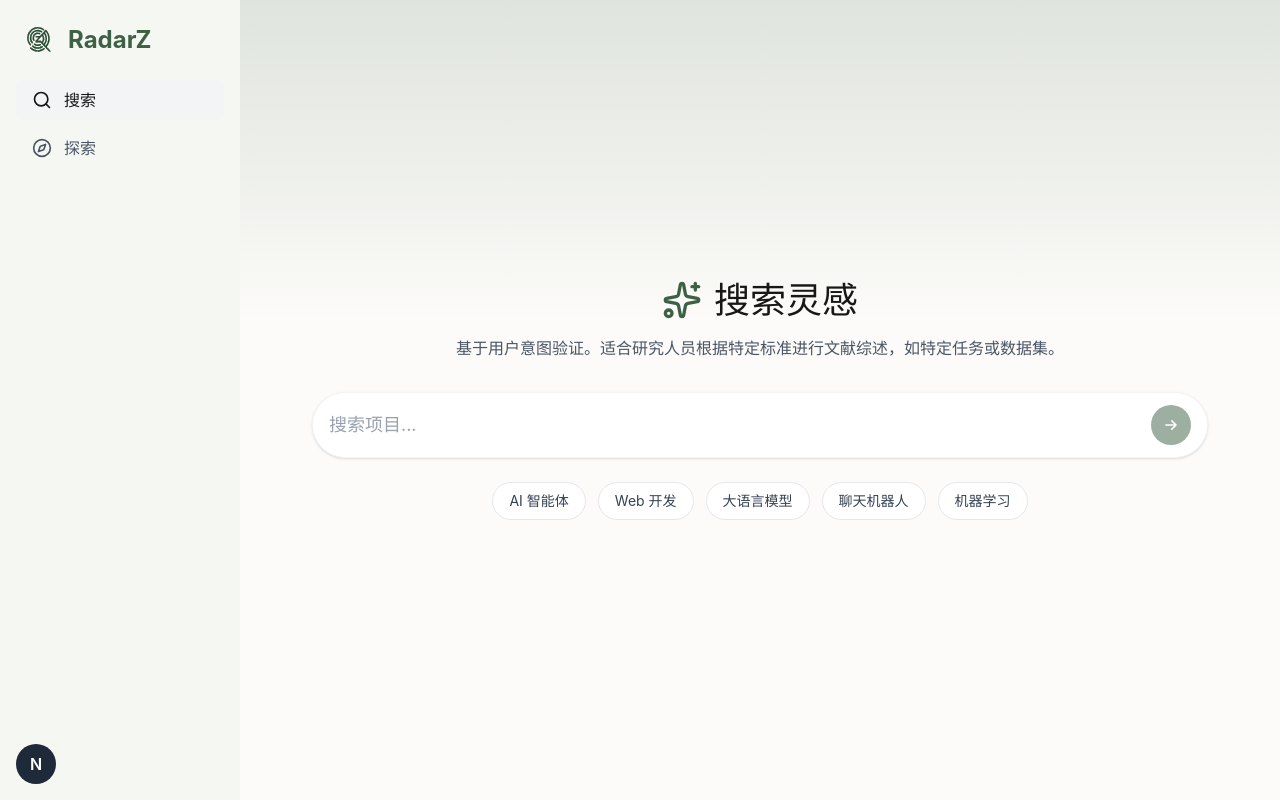
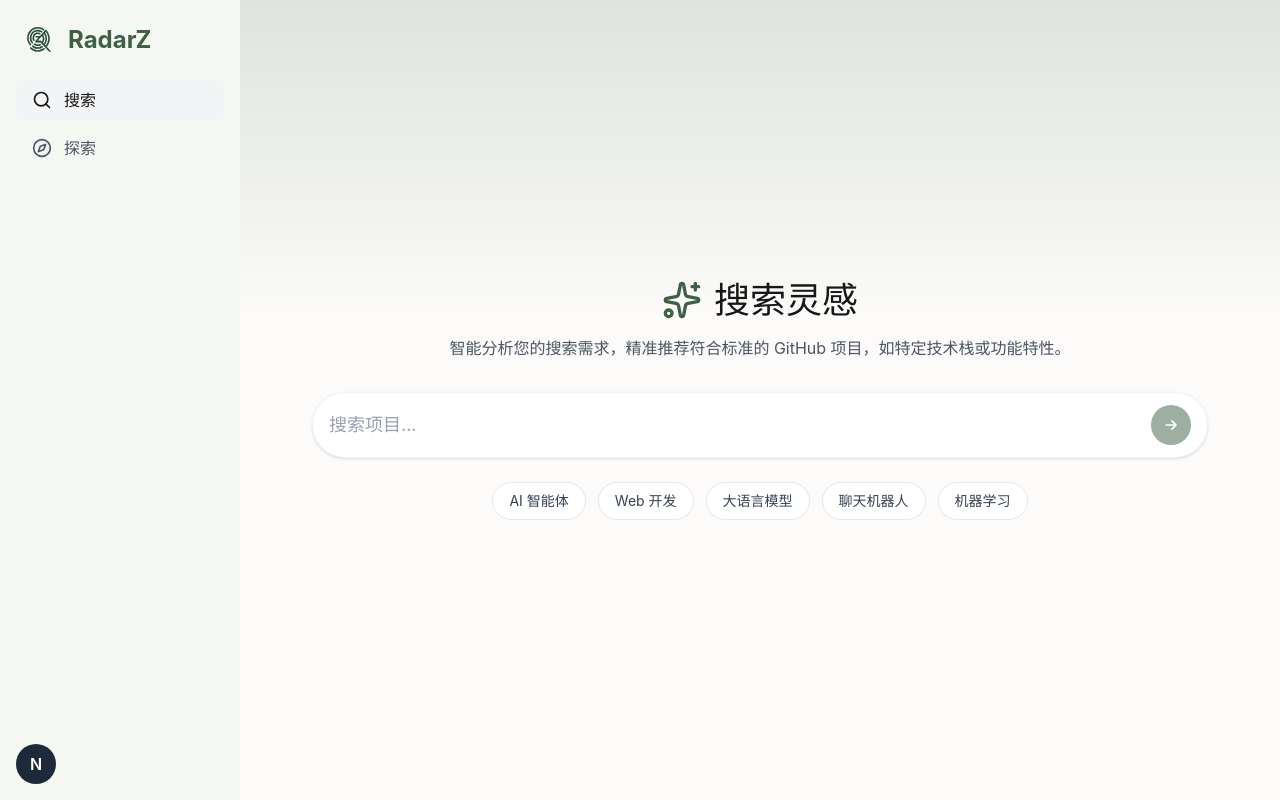
Before and after one commit to eurooooo/RadarZ, a Next.js app in the folder frontend/: page / in a window 1280 px wide. Built offline with nearby package versions, Linux system fonts and the light colour scheme.

Commit message:
feat: add detailed guidance on finding suitable GitHub projects in README and enhance SearchBar description for user intent analysis

```diff
--- a/frontend/components/SearchBar.tsx
+++ b/frontend/components/SearchBar.tsx
@@ -38,7 +38,8 @@ export default function SearchBar({ onSend }: SearchBarProps) {
             <h1 className="text-4xl font-serif text-foreground">搜索灵感</h1>
           </div>
           <p className="text-base text-gray-600 max-w-2xl mx-auto">
-            基于用户意图验证。适合研究人员根据特定标准进行文献综述，如特定任务或数据集。
+            智能分析您的搜索需求，精准推荐符合标准的 GitHub
+            项目，如特定技术栈或功能特性。
           </p>
         </div>
 
```
Also changed, not shown: 1 other file (tests, documents, lock files or other folders).
